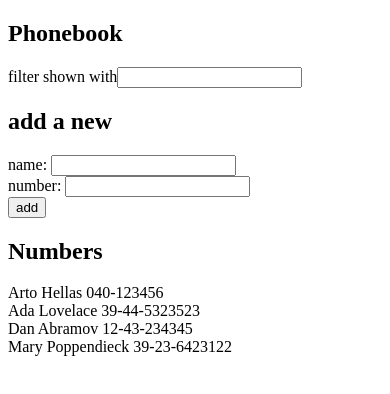
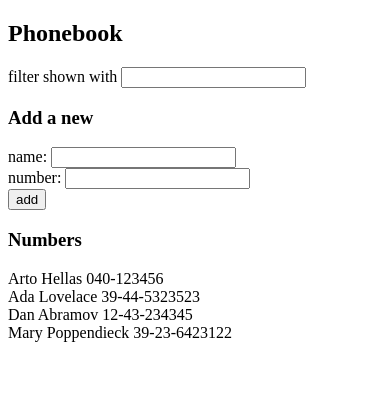
Before and after one commit to anirudhkannan9/fso_redo, a React (Create React App) app in the folder submissions/part2/phonebook/: page / in a window 390 px wide. Shown: the top 394 px of the page. Built offline with nearby package versions, Linux system fonts and the light colour scheme.

Commit message:
Ex 2.10 phonebook step 5

```diff
--- a/submissions/part2/phonebook/src/App.js
+++ b/submissions/part2/phonebook/src/App.js
@@ -1,4 +1,7 @@
 import React, { useState } from 'react'
+import Filter from './components/Filter'
+import PersonForm from './components/PersonForm'
+import Persons from './components/Persons'
 
 const App = () => {
   const [persons, setPersons] = useState([
@@ -10,13 +13,12 @@ const App = () => {
 
   const [ newName, setNewName ] = useState('')
   const [ newNumber, setNewNumber ] = useState('')
-  const [ searchString, setSearchString ] = useState('')
+  const [ search, setSearch ] = useState('')
   const [ showAll, setShowAll ] = useState(true)
 
 
-
-  const handleSearchStringChange = (event) => {
-    setSearchString(event.target.value)
+  const handleSearchChange = (event) => {
+    setSearch(event.target.value)
     setShowAll(false)
   }
 
@@ -40,39 +42,29 @@ const App = () => {
     }
   }
 
-  const peopleToShow = showAll
+  const personsToShow = showAll
   ? persons
-  : persons.filter(person => person.name.toLowerCase().includes(searchString.toLowerCase()))
+  : persons.filter(person => person.name.toLowerCase().includes(search.toLowerCase()))
 
   return (
     <div>
       <h2>Phonebook</h2>
-      <div>
-        filter shown with<input
-                            value={searchString}
-                            onChange={handleSearchStringChange}
-                            />
-      </div>
-      <h2>add a new</h2>
-      <form onSubmit={addPerson}>
-        <div>
-          name: <input
-                  value={newName}
-                  onChange={handleNameChange}
-                />
-        </div>
-        <div>
-          number: <input
-                    value={newNumber}
-                    onChange={handleNumberChange}
-                  />
-        </div>
-        <div>
-          <button type="submit">add</button>
-        </div>
-      </form>
-      <h2>Numbers</h2>
-      {peopleToShow.map(person => <div key={person.name}>{person.name} {person.number}</div>)}
+
+      <Filter search={search} handleSearchChange={handleSearchChange}/>
+
+      <h3>Add a new</h3>
+
+      <PersonForm
+        addPerson={addPerson}
+        newName={newName}
+        handleNameChange={handleNameChange}
+        newNumber={newNumber}
+        handleNumberChange={handleNumberChange}
+      />
+
+      <h3>Numbers</h3>
+
+      <Persons personsToShow={personsToShow}/>
     </div>
   )
 }
--- /dev/null
+++ b/submissions/part2/phonebook/src/components/Filter.js
@@ -0,0 +1,15 @@
+import React from 'react'
+
+const Filter = ({search, handleSearchChange}) => {
+
+    return (
+      <div>
+        filter shown with <input
+                            value={search}
+                            onChange={handleSearchChange}
+                          />
+      </div>
+    )
+  }
+
+export default Filter
--- /dev/null
+++ b/submissions/part2/phonebook/src/components/PersonForm.js
@@ -0,0 +1,29 @@
+import React from 'react'
+
+const PersonForm = ({addPerson, newName, handleNameChange, newNumber, handleNumberChange}) => {
+
+    return (
+      <>
+        <form onSubmit={addPerson}>
+          <div>
+            name: <input
+                    value={newName}
+                    onChange={handleNameChange}
+                  />
+          </div>
+          <div>
+            number: <input
+                      value={newNumber}
+                      onChange={handleNumberChange}
+                    />
+          </div>
+          <div>
+            <button type="submit">add</button>
+          </div>
+        </form>
+      </>
+    )
+  }
+
+
+export default PersonForm
--- /dev/null
+++ b/submissions/part2/phonebook/src/components/Persons.js
@@ -0,0 +1,11 @@
+import React from 'react'
+
+const Persons = ({personsToShow}) => {
+    return (
+      <>
+        {personsToShow.map(person => <div key={person.name}>{person.name} {person.number}</div>)}
+      </>
+    )
+  }
+
+export default Persons
```
